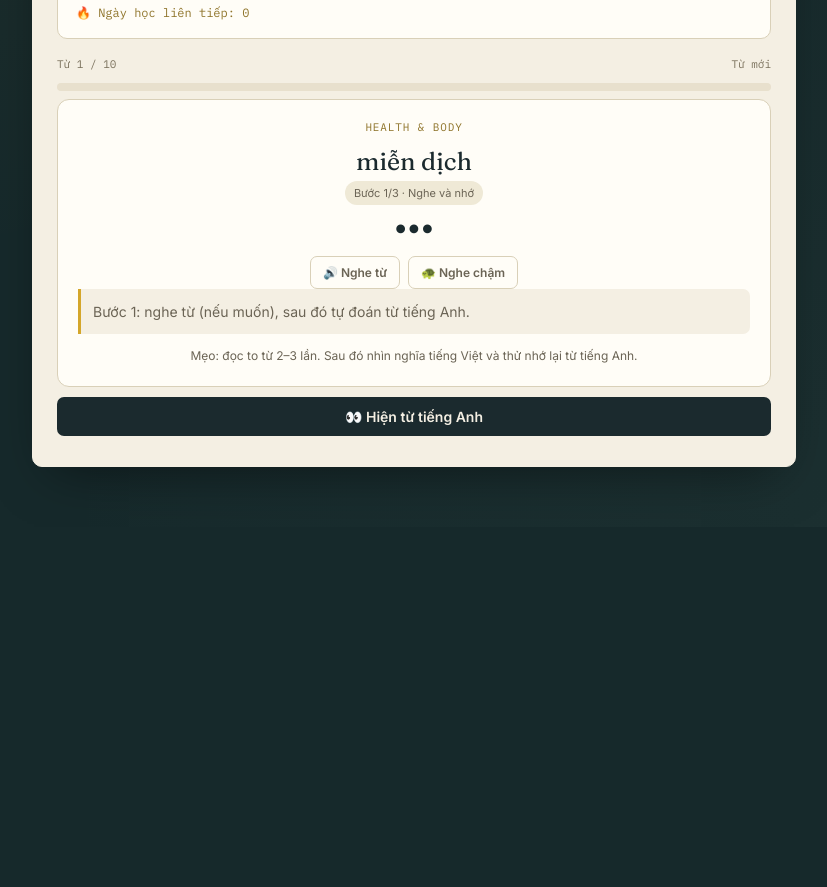
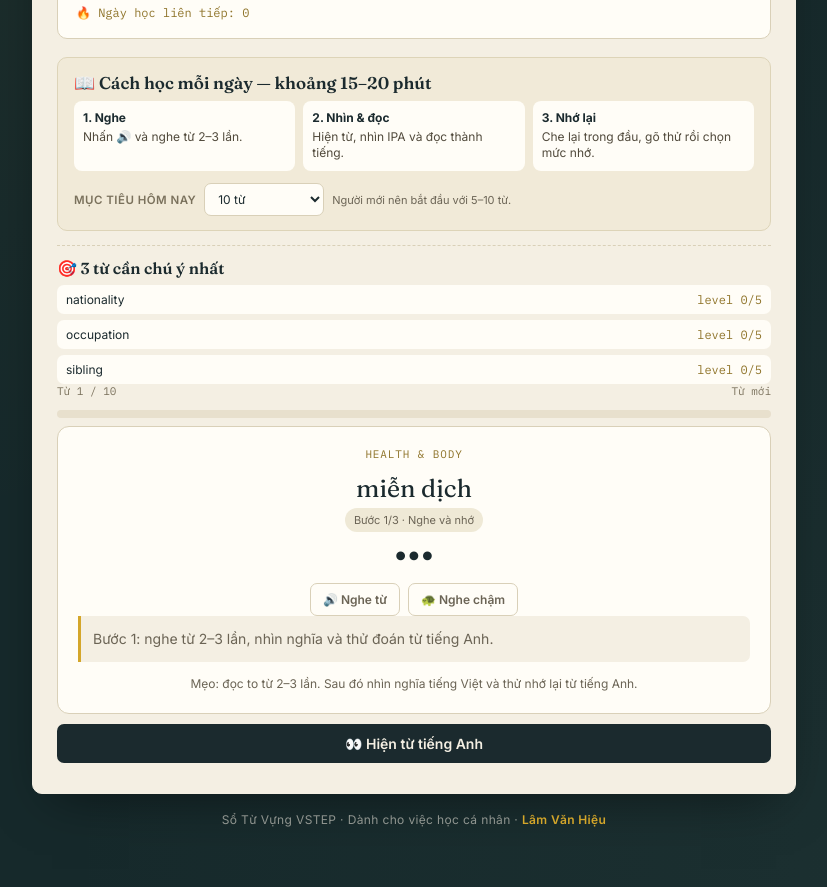
Before and after one commit to lamvanhieu152-cmyk/vstep-vocabulary, a plain HTML site: page index.html in a window 1280 px wide. Shown: the part 550-1437 px from the top of the page, without its empty margins (226-1053 px from the left). Before the commit the page ends 1077 px from the top, so only its background shows below. Drawn offline with Linux system fonts and the light colour scheme.

Commit message:
Add files via upload

```diff
--- a/index.html
+++ b/index.html
@@ -3,7 +3,7 @@
 <head>
 <meta charset="UTF-8">
 <meta name="viewport" content="width=device-width, initial-scale=1.0">
-<title>Sổ Từ Vựng VSTEP — Học từ cho người mới bắt đầu</title>
+<title>Sổ Từ Vựng VSTEP V3 — Học từ cho người mới bắt đầu</title>
 <link rel="preconnect" href="https://fonts.googleapis.com">
 <link href="https://fonts.googleapis.com/css2?family=Fraunces:ital,opsz,wght@0,9..144,400;0,9..144,600;0,9..144,700;1,9..144,500&family=Inter:wght@400;500;600;700&family=IBM+Plex+Mono:ital,wght@0,400;0,500;1,400&display=swap" rel="stylesheet">
 <style>
@@ -87,6 +87,8 @@
     border:none; border-radius:7px; padding:11px 18px; transition: transform .12s ease, opacity .12s ease;
   }
   .btn:active{ transform: scale(0.97); }
+  button,input,select{touch-action:manipulation;}
+  button:focus-visible,input:focus-visible,select:focus-visible{outline:2px solid var(--gold-dim);outline-offset:2px;}
   .btn-primary{ background: var(--ink); color: var(--paper); }
   .btn-primary:hover{ opacity:.88; }
   .btn-ghost{ background: transparent; color:#6b6455; border:1.5px solid #d9d0b8; }
@@ -185,6 +187,26 @@
     .week-desc{ display:none; }
   }
 
+  /* V3 beginner UX */
+  .study-guide{margin-top:14px;padding:14px 16px;border-radius:10px;background:#f1ead8;border:1px solid #ddd4b8}
+  .study-guide-title{font-family:'Fraunces',serif;font-weight:600;font-size:17px;margin-bottom:8px}
+  .study-steps{display:grid;grid-template-columns:repeat(3,1fr);gap:8px}
+  .study-step{background:#fffdf7;border-radius:8px;padding:9px;font-size:12px;color:#514a3c;line-height:1.4}
+  .study-step b{display:block;color:var(--ink);margin-bottom:2px}
+  .daily-control{display:flex;gap:8px;align-items:center;flex-wrap:wrap;margin-top:12px}
+  .daily-control select{width:auto;min-width:120px;padding:7px 9px;font-size:12px}
+  .mastery-bar{height:7px;background:#e8e0cd;border-radius:999px;overflow:hidden;margin-top:7px}
+  .mastery-fill{height:100%;background:var(--sage-dim);border-radius:999px}
+  .weak-box{margin-top:14px;border-top:1px dashed #d9d0b8;padding-top:12px}
+  .weak-title{font-family:'Fraunces',serif;font-weight:600;margin-bottom:7px}
+  .weak-list{display:grid;gap:6px}
+  .weak-item{display:flex;justify-content:space-between;gap:8px;font-size:12px;padding:7px 9px;background:#fffdf7;border-radius:7px}
+  .weak-item span:last-child{color:#8f742a;font-family:'IBM Plex Mono',monospace}
+  .spelling{margin-top:8px;font-family:'IBM Plex Mono',monospace;font-size:13px;letter-spacing:1.5px;color:#514a3c;background:#f4efe3;padding:8px;border-radius:7px;display:none}
+  .footer{margin-top:18px;text-align:center;color:rgba(244,239,227,.55);font-size:12px;letter-spacing:.03em}
+  .footer strong{color:var(--gold);font-weight:600}
+  @media(max-width:600px){.study-steps{grid-template-columns:1fr}.study-step{padding:8px}.footer{font-size:11px}}
+
   /* Beginner mode */
   .beginner-box{background:#fffdf7;border:1.5px solid #d9d0b8;border-radius:10px;padding:18px;margin-bottom:18px}
   .beginner-title{font-family:'Fraunces',serif;font-size:25px;margin:0 0 5px}.beginner-sub{color:#6b6455;font-size:13px;line-height:1.6;margin:0 0 14px}
@@ -199,7 +221,7 @@
 <body>
 <div class="app">
   <header>
-    <p class="eyebrow">Lộ trình 900 từ · 6 tháng · 24 tuần</p>
+    <p class="eyebrow">Lộ trình 900 từ · 6 tháng · 24 tuần · V3</p>
     <h1>Sổ Từ Vựng</h1>
     <p class="tagline">Theo sát lộ trình 3 giai đoạn của bạn: thêm từ theo đúng tuần, ôn bằng thẻ ghi nhớ và tự kiểm tra.</p>
     <div class="goal-track"><div class="goal-fill" id="goalFill"></div></div>
@@ -232,6 +254,30 @@
         <div class="streak" id="studyStreak">🔥 Ngày học liên tiếp: 0</div>
       </div>
 
+      <div class="study-guide">
+        <div class="study-guide-title">📖 Cách học mỗi ngày — khoảng 15–20 phút</div>
+        <div class="study-steps">
+          <div class="study-step"><b>1. Nghe</b>Nhấn 🔊 và nghe từ 2–3 lần.</div>
+          <div class="study-step"><b>2. Nhìn & đọc</b>Hiện từ, nhìn IPA và đọc thành tiếng.</div>
+          <div class="study-step"><b>3. Nhớ lại</b>Che lại trong đầu, gõ thử rồi chọn mức nhớ.</div>
+        </div>
+        <div class="daily-control">
+          <label style="margin:0;">Mục tiêu hôm nay</label>
+          <select id="dailyLimit" aria-label="Số từ nên học mỗi ngày">
+            <option value="5">5 từ</option>
+            <option value="10" selected>10 từ</option>
+            <option value="15">15 từ</option>
+            <option value="20">20 từ</option>
+          </select>
+          <span style="font-size:11px;color:#6b6455;">Người mới nên bắt đầu với 5–10 từ.</span>
+        </div>
+      </div>
+
+      <div class="weak-box">
+        <div class="weak-title">🎯 3 từ cần chú ý nhất</div>
+        <div class="weak-list" id="weakList"></div>
+      </div>
+
       <div id="beginnerSession">
         <div class="study-meta"><span id="learnCounter">Từ 1 / 10</span><span id="learnType">Từ mới</span></div>
         <div class="study-progress"><div class="study-progress-fill" id="studyProgressFill" style="width:0%"></div></div>
@@ -241,6 +287,7 @@
           <div class="stage-chip" id="learnStage">Bước 1/3 · Nghe và nhìn nghĩa</div>
           <div class="learn-en" id="learnEn">•••</div>
           <div class="learn-ipa" id="learnIpa"></div>
+          <div class="spelling" id="learnSpelling"></div>
           <div class="mini-actions">
             <button class="btn btn-ghost btn-small" id="speakBtn">🔊 Nghe từ</button>
             <button class="btn btn-ghost btn-small" id="slowSpeakBtn">🐢 Nghe chậm</button>
@@ -384,6 +431,7 @@
       </div>
     </section>
   </main>
+  <div class="footer">Sổ Từ Vựng VSTEP · Dành cho việc học cá nhân · <strong>Lâm Văn Hiệu</strong></div>
 </div>
 
 <script>
@@ -3747,6 +3795,7 @@
     renderWordList();
     renderCatSelects();
     refreshBeginnerStats();
+    renderWeakWords();
   }
   function renderCatSelects(){
     const cats = topics();
@@ -3846,7 +3895,7 @@
   // ---------- Beginner daily lesson: light spaced repetition ----------
   let beginnerQueue=[], beginnerIdx=0, beginnerDoneCount=0, beginnerCorrectCount=0, beginnerRevealed=false;
   const REVIEW_DAYS = [0, 1, 3, 7, 14, 30];
-  function dateKey(d=new Date()){ return d.toISOString().slice(0,10); }
+  function dateKey(d=new Date()){ return `${d.getFullYear()}-${String(d.getMonth()+1).padStart(2,'0')}-${String(d.getDate()).padStart(2,'0')}`; }
   function addDays(dateStr, days){ const d=new Date(dateStr+'T00:00:00'); d.setDate(d.getDate()+days); return dateKey(d); }
   function ensureReviewFields(w){ if(typeof w.level!=='number') w.level=0; if(!w.lastReviewed) w.lastReviewed=''; if(!w.nextReview) w.nextReview=w.level>0?addDays(dateKey(),REVIEW_DAYS[Math.min(5,w.level)]):dateKey(); return w; }
   function recordStudy(correct){
@@ -3855,14 +3904,30 @@
     let s={done:0,correct:0}; try{s=JSON.parse(localStorage.getItem(k)||'{}')||s}catch(e){}
     s.done=(s.done||0)+1; s.correct=(s.correct||0)+(correct?1:0); localStorage.setItem(k,JSON.stringify(s));
   }
+  function dailyLimit(){
+    const raw=Number(localStorage.getItem('vocab:dailyLimit')||10);
+    return [5,10,15,20].includes(raw)?raw:10;
+  }
   function studyStats(){
-    const today=dateKey(); let s={done:0,correct:0}; try{s=JSON.parse(localStorage.getItem('vocab:study:'+today)||'{}')||s}catch(e){}
+    const today=dateKey(); let s={done:0,correct:0};
+    try{s=JSON.parse(localStorage.getItem('vocab:study:'+today)||'{}')||s}catch(e){}
     const known=words.filter(w=>(w.level||0)>=4).length;
     const reviewDue=words.filter(w=>(w.nextReview||today)<=today && (w.level||0)>0).length;
     const newWords=words.filter(w=>(w.level||0)===0).length;
-    const toStudy=Math.min(10, reviewDue + newWords);
+    const remaining=Math.max(0,dailyLimit()-(s.done||0));
+    const toStudy=Math.min(remaining, reviewDue + newWords);
     const els={todayNew:toStudy,todayKnown:known,todayDone:s.done||0,todayCorrect:s.correct||0,todayReview:reviewDue};
     Object.entries(els).forEach(([id,val])=>{const el=document.getElementById(id);if(el)el.textContent=val});
+    const sel=document.getElementById('dailyLimit'); if(sel)sel.value=String(dailyLimit());
+  }
+  function renderWeakWords(){
+    const el=document.getElementById('weakList'); if(!el)return;
+    const list=[...words].sort((a,b)=>{
+      const la=a.level||0, lb=b.level||0;
+      if(la!==lb)return la-lb;
+      return (a.lastReviewed||'').localeCompare(b.lastReviewed||'');
+    }).slice(0,3);
+    el.innerHTML=list.length?list.map(w=>`<div class="weak-item"><span>${escapeHtml(w.en)}</span><span>level ${w.level||0}/5</span></div>`).join(''):'<div class="weak-item"><span>Chưa có dữ liệu</span><span>—</span></div>';
   }
   function updateStudyStreak(){
     const today=dateKey(); let streak=0;
@@ -3873,14 +3938,15 @@
     const today=dateKey(); words.forEach(ensureReviewFields);
     const due=shuffle(words.filter(w=>(w.level||0)>0 && (w.nextReview||today)<=today)).sort((a,b)=>(a.level||0)-(b.level||0));
     const fresh=shuffle(words.filter(w=>(w.level||0)===0));
-    return [...due,...fresh].slice(0,10);
+    return [...due,...fresh].slice(0,dailyLimit());
   }
   function startBeginner(){
     words.forEach(ensureReviewFields);
-    beginnerQueue=chooseBeginnerPool(); beginnerIdx=0; beginnerDoneCount=0; beginnerCorrectCount=0;
+    const today=dateKey(); let s={done:0}; try{s=JSON.parse(localStorage.getItem('vocab:study:'+today)||'{}')||s}catch(e){}
+    beginnerQueue=((s.done||0)>=dailyLimit())?[]:chooseBeginnerPool(); beginnerIdx=0; beginnerDoneCount=0; beginnerCorrectCount=0;
     document.getElementById('beginnerSession').style.display=beginnerQueue.length?'block':'none';
     document.getElementById('beginnerDone').style.display=beginnerQueue.length?'none':'block';
-    if(!beginnerQueue.length){ document.getElementById('beginnerDoneMsg').textContent='🎉 Bạn đã hoàn thành toàn bộ từ hiện có!'; studyStats(); return; }
+    if(!beginnerQueue.length){ const today=dateKey(); let s={done:0}; try{s=JSON.parse(localStorage.getItem('vocab:study:'+today)||'{}')||s}catch(e){}; document.getElementById('beginnerDoneMsg').textContent=(s.done||0)>=dailyLimit()?`✅ Bạn đã hoàn thành mục tiêu ${dailyLimit()} từ hôm nay!`:'🎉 Bạn đã hoàn thành toàn bộ từ hiện có!'; studyStats(); renderWeakWords(); return; }
     showBeginnerWord(); studyStats(); updateStudyStreak();
   }
   function showBeginnerWord(){
@@ -3889,7 +3955,8 @@
     document.getElementById('learnVi').textContent=w.vi;
     document.getElementById('learnEn').textContent='•••';
     document.getElementById('learnIpa').textContent='';
-    document.getElementById('learnExample').textContent='Bước 1: nghe từ (nếu muốn), sau đó tự đoán từ tiếng Anh.';
+    const sp=document.getElementById('learnSpelling'); sp.style.display='none'; sp.textContent='';
+    document.getElementById('learnExample').textContent='Bước 1: nghe từ 2–3 lần, nhìn nghĩa và thử đoán từ tiếng Anh.';
     document.getElementById('learnStage').textContent='Bước 1/3 · Nghe và nhớ';
     document.getElementById('revealBtn').style.display='block';
     document.getElementById('learnActions').style.display='none';
@@ -3910,6 +3977,7 @@
   document.getElementById('revealBtn').addEventListener('click',()=>{
     const w=beginnerQueue[beginnerIdx]; beginnerRevealed=true;
     document.getElementById('learnEn').textContent=w.en; document.getElementById('learnIpa').textContent=w.ipa||'';
+    const sp=document.getElementById('learnSpelling'); sp.textContent='✍️ Đánh vần: '+w.en.split('').join(' · '); sp.style.display='block';
     document.getElementById('learnExample').textContent=w.example||'';
     document.getElementById('learnStage').textContent='Bước 2/3 · Đọc từ + nghe lại';
     document.getElementById('revealBtn').style.display='none'; document.getElementById('learnActions').style.display='grid'; document.getElementById('recallBox').style.display='block';
@@ -3932,6 +4000,7 @@
   document.getElementById('againBtn').addEventListener('click',()=>beginnerAnswer(false));
   document.getElementById('easyBtn').addEventListener('click',()=>beginnerAnswer(true));
   document.getElementById('beginnerRestart').addEventListener('click',startBeginner);
+  document.getElementById('dailyLimit').addEventListener('change',(e)=>{ localStorage.setItem('vocab:dailyLimit', String(Number(e.target.value)||10)); studyStats(); startBeginner(); });
   document.addEventListener('keydown',(e)=>{
     if(document.getElementById('tab-beginner').classList.contains('active')){
       if(e.key===' ' && beginnerQueue.length && !beginnerRevealed){e.preventDefault();document.getElementById('revealBtn').click();}
@@ -4027,6 +4096,7 @@
         });
       } else {
         words = incoming.map(w=> w.id ? w : {...w, id: uid()});
+        words.forEach(ensureReviewFields);
       }
       words.forEach(migrate);
       await saveWords();
--- a/sw.js
+++ b/sw.js
@@ -1,5 +1,5 @@
-const CACHE='vstep-vocab-v2';
-const ASSETS=['./','./index.html','./manifest.json','./icon.svg'];
+const CACHE='vstep-vocab-v3';
+const ASSETS=['./','./index.html','./manifest.json','./icon.svg','./icon-192.png','./icon-512.png'];
 self.addEventListener('install',e=>e.waitUntil(caches.open(CACHE).then(c=>c.addAll(ASSETS)).then(()=>self.skipWaiting())));
 self.addEventListener('activate',e=>e.waitUntil(caches.keys().then(keys=>Promise.all(keys.filter(k=>k!==CACHE).map(k=>caches.delete(k)))).then(()=>self.clients.claim())));
 self.addEventListener('fetch',e=>{
```
Also changed, not shown: icon-192.png (added), icon-512.png (added), manifest.json.
